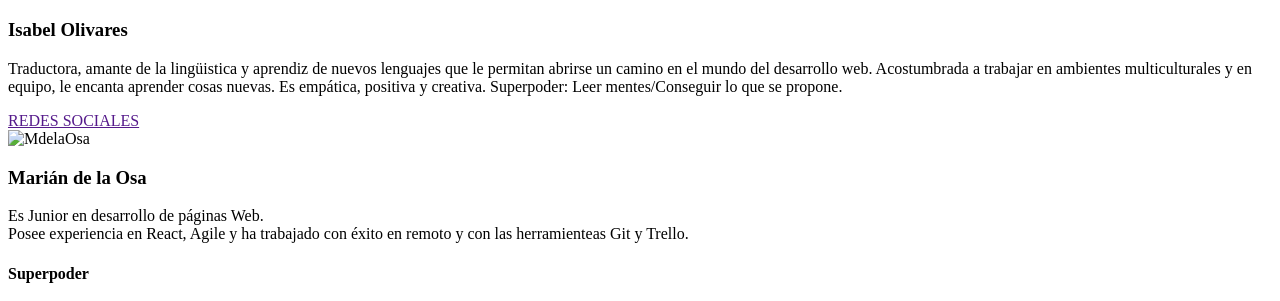
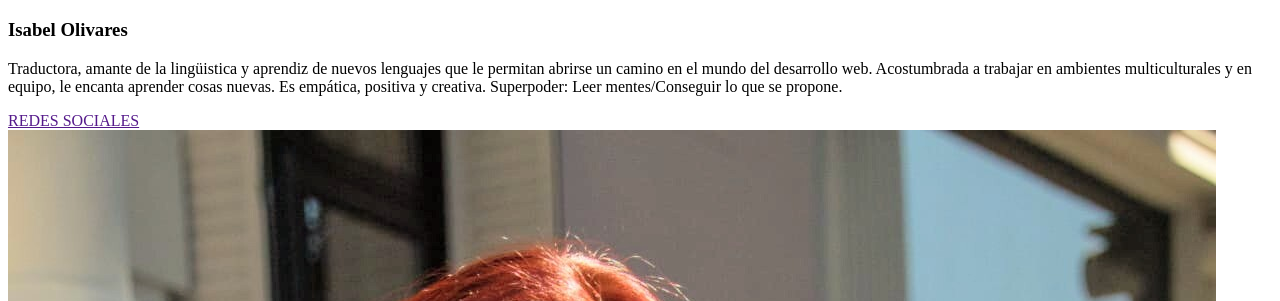
Before and after one commit to erreinoso/AdaWonders, a plain HTML site: page index.html in a window 1280 px wide. Shown: the part 3869-4170 px from the top of the page. Drawn offline with Linux system fonts and the light colour scheme.

Commit message:
Corregido error con foto

```diff
--- a/index.html
+++ b/index.html
@@ -105,7 +105,7 @@
             <div class="container">
               <div class="img">
                 <img
-                  src="../images/marian.jpg" alt="MdelaOsa" />
+                  src="../images/img_marian.jpg" alt="MdelaOsa" />
                 <div class="persona">
                   <h3>Marián de la Osa</h3>
                   <p> Es Junior en desarrollo de páginas Web.<br> Posee experiencia en React, Agile y ha trabajado con
```
